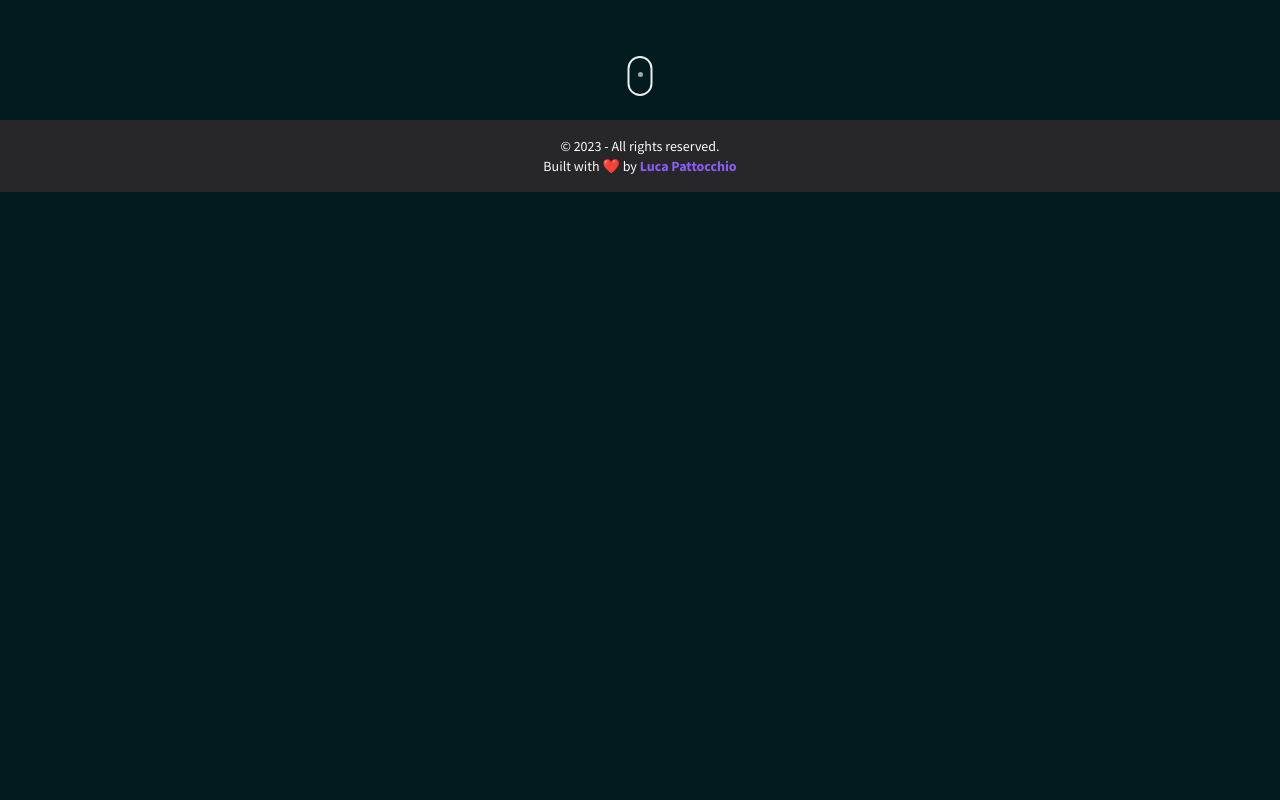
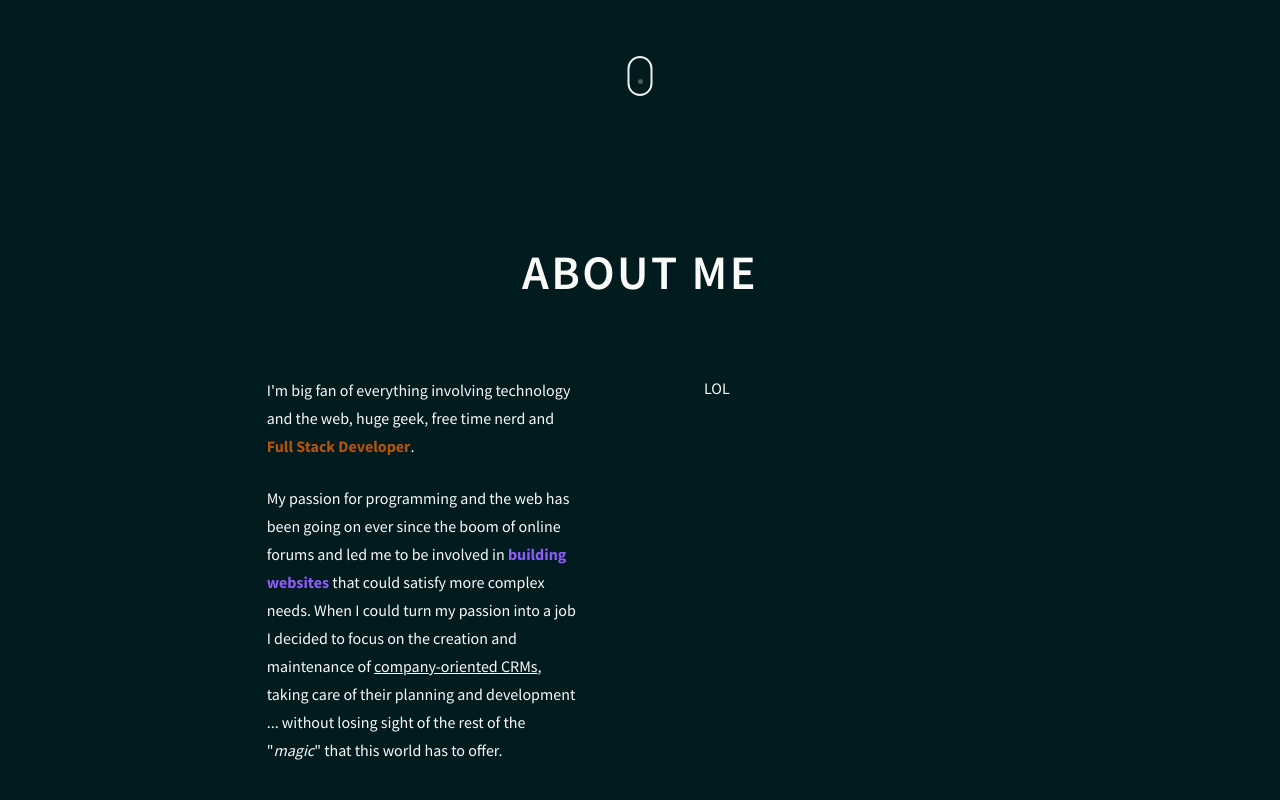
Before and after one commit to Kasui92/lucapattocchio.dev, a React (Vite) app: page / in a window 1280 px wide. Shown: the part 680-1480 px from the top of the page. Before the commit the page ends 872 px from the top, so only its background shows below. Built offline with nearby package versions, Linux system fonts and the light colour scheme.

Commit message:
feat: implement about section;

```diff
--- a/src/App.tsx
+++ b/src/App.tsx
@@ -2,6 +2,7 @@ import { ReactElement } from 'react'
 
 import Footer from '@/components/Footer'
 import Hero from '@/components/Hero'
+import About from '@/components/About'
 
 /**
  * App
@@ -10,8 +11,9 @@ import Hero from '@/components/Hero'
 const App = (): ReactElement => {
     return (
         <>
-            <main className="flex min-h-screen">
+            <main className="flex min-h-screen flex-col">
                 <Hero />
+                <About />
             </main>
             <Footer />
         </>
--- /dev/null
+++ b/src/components/About/index.tsx
@@ -0,0 +1,36 @@
+import { ReactElement } from 'react'
+
+/**
+ * About
+ * @constructor
+ */
+const About = (): ReactElement => {
+    return (
+        <section className={`relative py-32`}>
+            <div className={`mx-auto w-[80%] xl:w-7/12`}>
+                <h2 className={`mb-20 text-center text-4xl font-semibold uppercase tracking-wider xl:text-5xl`}>About Me</h2>
+                <div className={`flex flex-col gap-32 xl:flex-row`}>
+                    <div className={`flex grow flex-col gap-6 leading-7 xl:w-1/2`}>
+                        <p>
+                            I&apos;m big fan of everything involving technology and the web, huge geek, free time nerd and{' '}
+                            <span className={`font-bold text-amber-700`}>Full Stack Developer</span>.
+                        </p>
+                        <p>
+                            My passion for programming and the web has been going on ever since the boom of online forums and
+                            led me to be involved in <span className={`font-bold text-violet-500`}>building websites</span>{' '}
+                            that could satisfy more complex needs. When I could turn my passion into a job I decided to focus
+                            on the creation and maintenance of <u>company-oriented CRMs</u>, taking care of their planning
+                            and development
+                            <br />
+                            ... without losing sight of the rest of the &quot;<i>magic</i>&quot; that this world has to
+                            offer.
+                        </p>
+                    </div>
+                    <div className={`grow xl:w-1/2`}>LOL</div>
+                </div>
+            </div>
+        </section>
+    )
+}
+
+export default About
```
